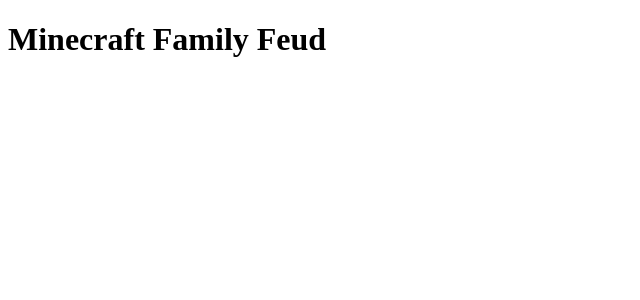
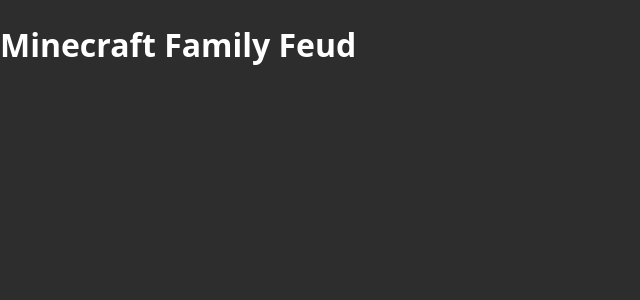
Before and after one commit to edgecdec/MinecraftFamilyFeud, a Next.js app: page / in a window 1280 px wide. Shown: the top 300 px of the page, without its empty margins (0-640 px from the left). Built offline with nearby package versions, Linux system fonts and the light colour scheme.

Commit message:
TASK-005: Create MUI Minecraft theme and ThemeRegistry

```diff
--- a/src/app/layout.tsx
+++ b/src/app/layout.tsx
@@ -1,7 +1,23 @@
+import type { Metadata } from 'next';
+import ThemeRegistry from '@/components/common/ThemeRegistry';
+
+export const metadata: Metadata = {
+  title: 'Minecraft Family Feud',
+  description: 'A Minecraft-themed Family Feud game for in-person play',
+};
+
 export default function RootLayout({ children }: { children: React.ReactNode }) {
   return (
     <html lang="en">
-      <body>{children}</body>
+      <head>
+        <link
+          href="https://fonts.googleapis.com/css2?family=Press+Start+2P&display=swap"
+          rel="stylesheet"
+        />
+      </head>
+      <body>
+        <ThemeRegistry>{children}</ThemeRegistry>
+      </body>
     </html>
   );
 }
--- /dev/null
+++ b/src/components/common/ThemeRegistry.tsx
@@ -0,0 +1,14 @@
+'use client';
+
+import { ThemeProvider } from '@mui/material/styles';
+import CssBaseline from '@mui/material/CssBaseline';
+import minecraftTheme from '@/lib/theme';
+
+export default function ThemeRegistry({ children }: { children: React.ReactNode }) {
+  return (
+    <ThemeProvider theme={minecraftTheme}>
+      <CssBaseline />
+      {children}
+    </ThemeProvider>
+  );
+}
--- /dev/null
+++ b/src/lib/theme.ts
@@ -0,0 +1,44 @@
+'use client';
+
+import { createTheme } from '@mui/material/styles';
+
+const PIXEL_FONT = '"Press Start 2P", monospace';
+
+const minecraftTheme = createTheme({
+  palette: {
+    mode: 'dark',
+    primary: { main: '#4CAF50' },
+    secondary: { main: '#8B6914' },
+    background: { default: '#2D2D2D', paper: '#3C3C3C' },
+    text: { primary: '#FFFFFF', secondary: '#B0B0B0' },
+  },
+  typography: {
+    fontFamily: 'system-ui, sans-serif',
+    h1: { fontFamily: PIXEL_FONT },
+    h2: { fontFamily: PIXEL_FONT },
+    h3: { fontFamily: PIXEL_FONT },
+    h4: { fontFamily: PIXEL_FONT },
+    h5: { fontFamily: PIXEL_FONT },
+    h6: { fontFamily: PIXEL_FONT },
+  },
+  shape: { borderRadius: 0 },
+  components: {
+    MuiButton: {
+      styleOverrides: {
+        root: {
+          fontFamily: PIXEL_FONT,
+          fontSize: '0.75rem',
+          border: '3px solid',
+          textTransform: 'none',
+        },
+      },
+    },
+    MuiPaper: {
+      styleOverrides: {
+        root: { border: '3px solid', borderColor: '#555' },
+      },
+    },
+  },
+});
+
+export default minecraftTheme;
```
Also changed, not shown: .ralph/prd.json.
